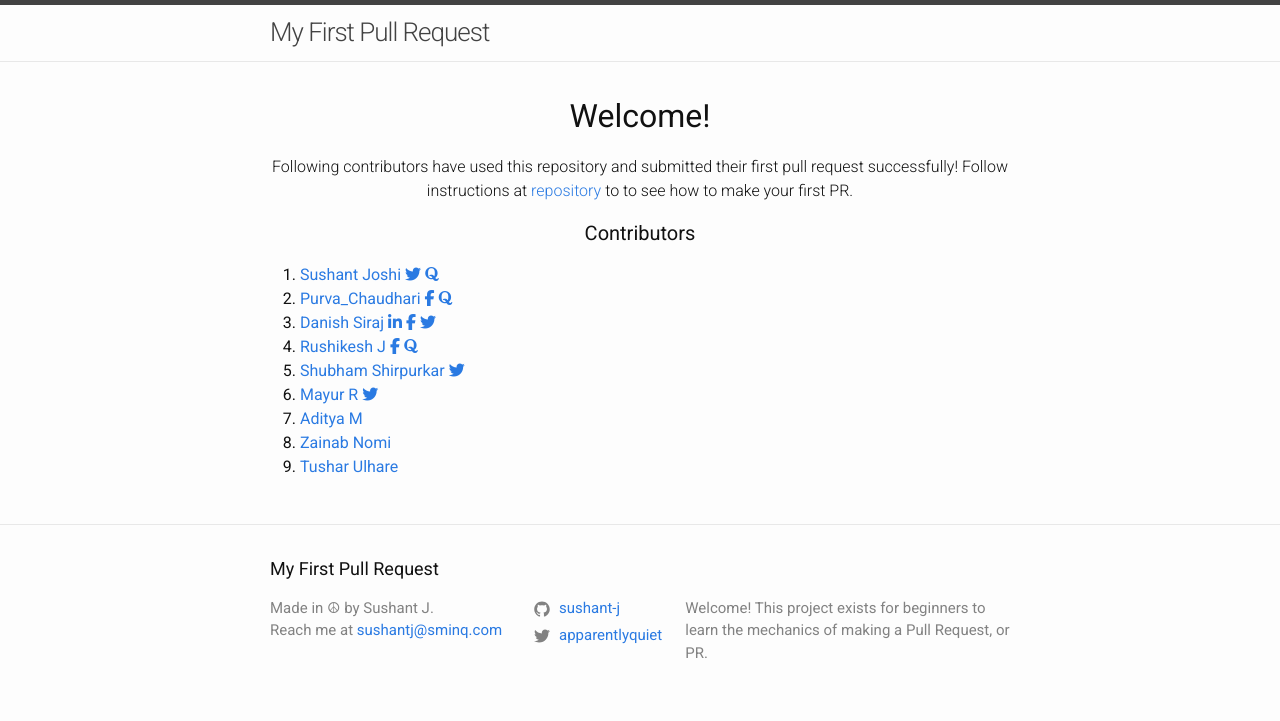
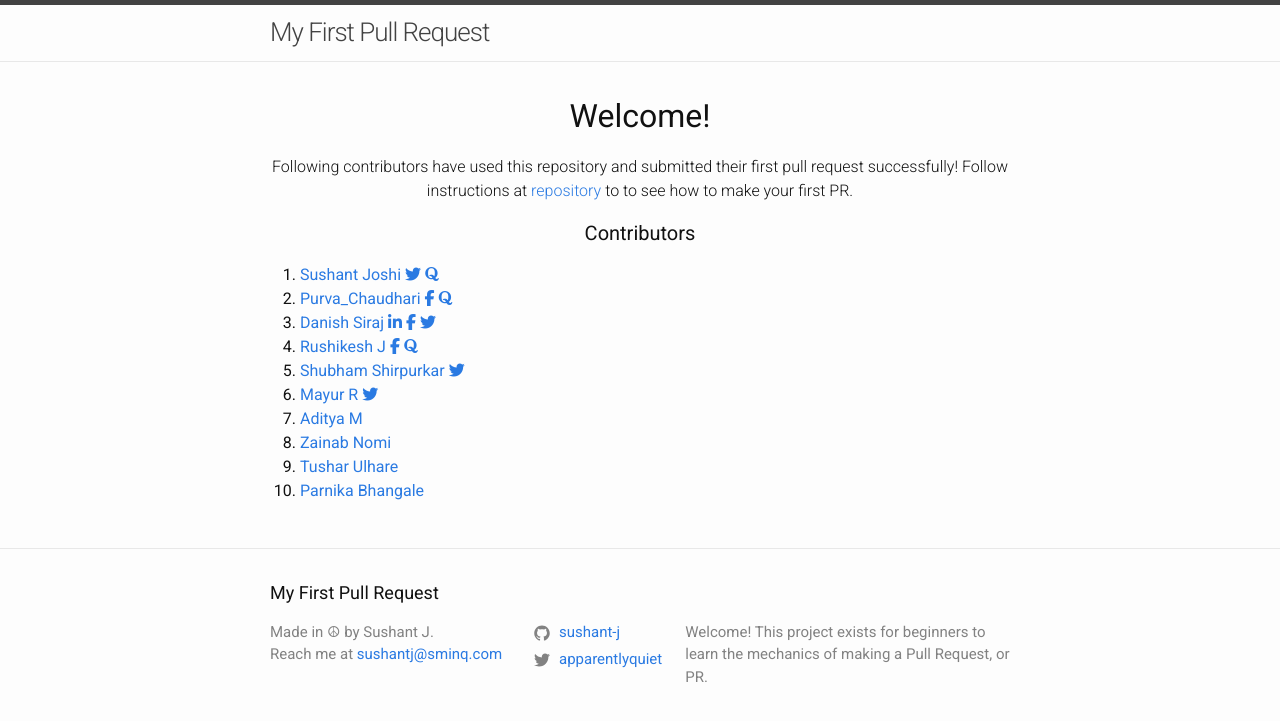
Before and after one commit to sushant-j/my-first-pull-request, a Jekyll site: the page built from index.md, in a window 1280 px wide. Shown: the top 721 px of the page. Built offline with Jekyll 4.4.1, drawn with Linux system fonts in a browser that asks for light colours; nearby versions of some CDN libraries.

Commit message:
Added my name

```diff
--- a/_layouts/home.html
+++ b/_layouts/home.html
@@ -89,5 +89,10 @@ layout: default
         Tushar Ulhare
       </a>
     </li>
+    <li>
+	<a href="https://github.com/parnika11/">
+	Parnika Bhangale
+        </a>
+     </li>
   </ol>
 </div>
```
